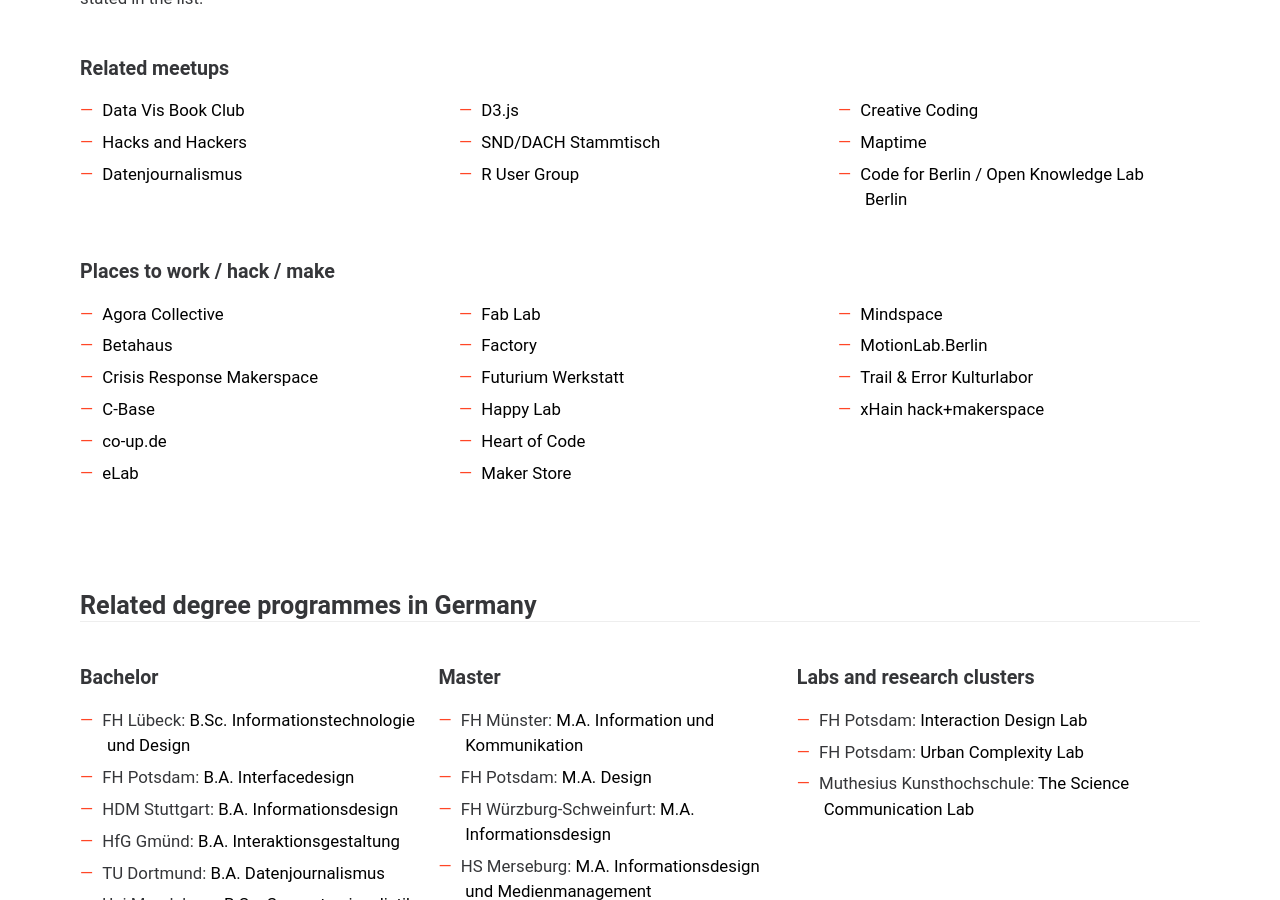
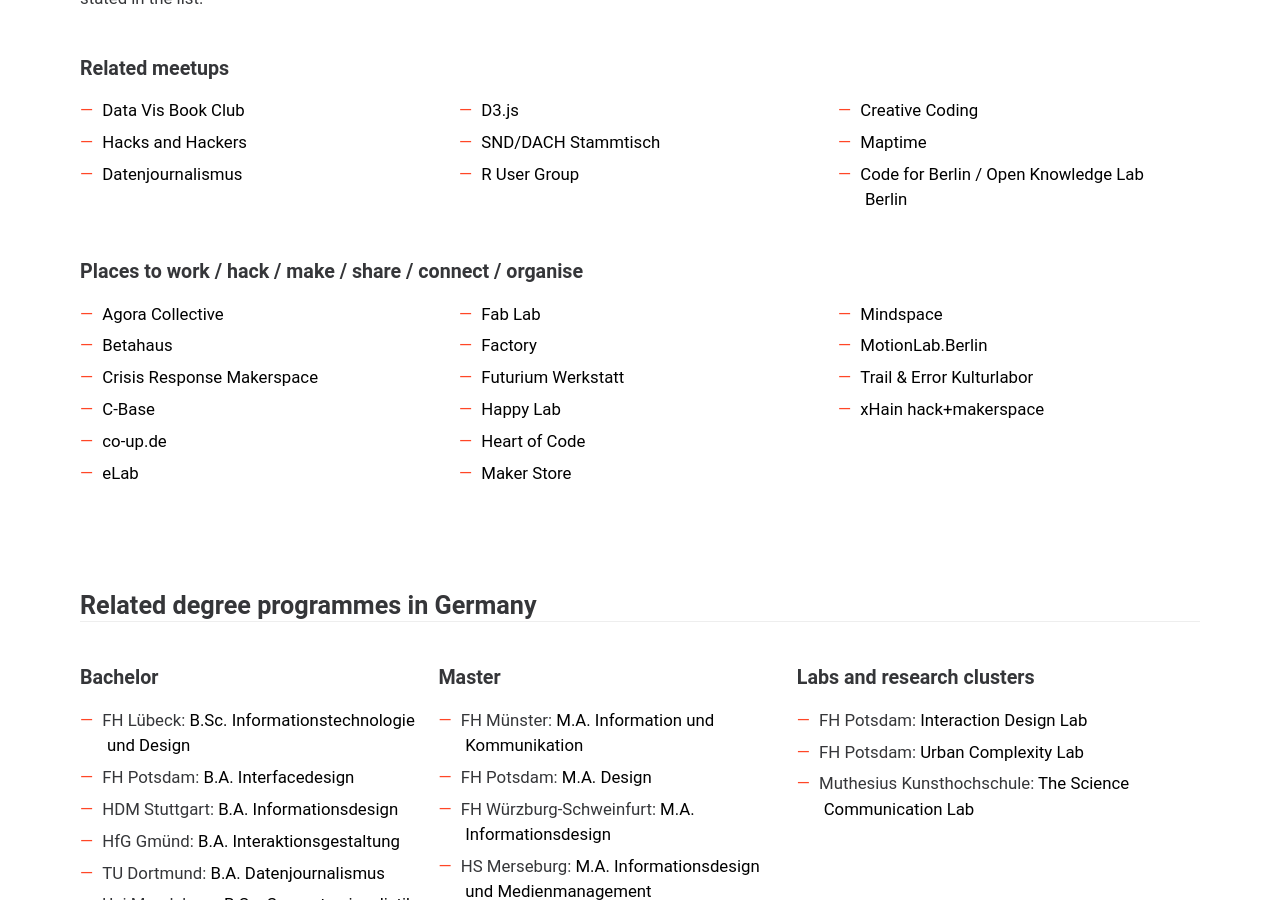
Before and after one commit to Data-Visualization-Berlin/datavis.berlin, a Jekyll site: the page built from index.html, in a window 1280 px wide and 900 px high, scrolled down 2824 px. Built offline with Jekyll 4.4.1, drawn with Linux system fonts in a browser that asks for light colours.

Commit message:
Update index.html

```diff
--- a/index.html
+++ b/index.html
@@ -215,7 +215,7 @@
         <li><a href="https://www.meetup.com/OK-Lab-Berlin/">Code for Berlin / Open Knowledge Lab Berlin</a></li>
       </ul>
 
-      <h3 id="paces">Places to work / hack / make</h3>
+      <h3 id="paces">Places to work / hack / make / share / connect / organise</h3>
       <ul class="columns">
         <li><a href="http://agoracollective.org/">Agora Collective</a></li>
         <li><a href="https://www.betahaus.com/berlin/">Betahaus</a></li>
```
